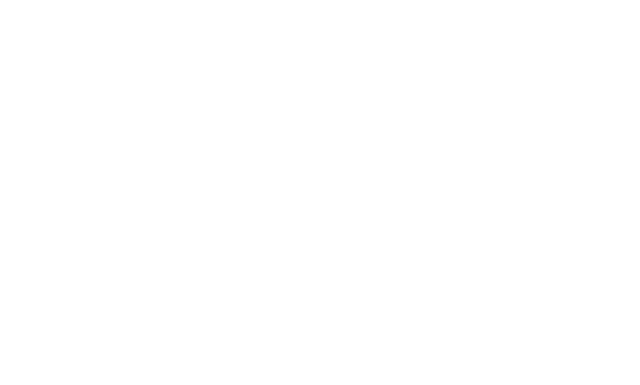
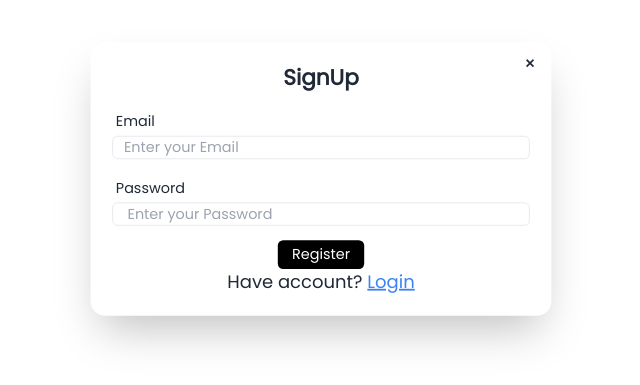
Before and after one commit to Vivek-862/Store, a React (Vite) app in the folder Frontend/: page /signup in a window 1280 px wide. Before the commit this address had no page. Shown: the part 253-638 px from the top of the page, without its empty margins (275-915 px from the left). Built offline with nearby package versions, Linux system fonts and the light colour scheme.

Commit message:
frontend done

```diff
--- a/Frontend/src/App.jsx
+++ b/Frontend/src/App.jsx
@@ -3,6 +3,8 @@
 import {Routes,Route} from "react-router-dom"
 import Grains from "../src/components/Products/Grains"
 import Vegetables from './components/Products/Vegetables'
+import Signup from "./components/Signup/Signup"
+import Login from "./components/Login/Login"
 
 function App() {
 
@@ -14,6 +16,9 @@
       <Route path="/" element={<Home/>}/>
       <Route path="/Vegetables" element={<Vegetables/>}/>
       <Route path="/Grains" element={<Grains/>}/>
+      <Route path="/signup" element={<Signup/>}/>
+
+
     </Routes>
 
     </div>
--- a/Frontend/src/components/Home/Home.jsx
+++ b/Frontend/src/components/Home/Home.jsx
@@ -14,6 +14,8 @@
     <Footer/>
 
 
+
+
     </>
   )
 }
--- /dev/null
+++ b/Frontend/src/components/Login/Login.jsx
@@ -0,0 +1,43 @@
+import React from 'react'
+import {Link} from 'react-router-dom';
+const Login = () => {
+  return (
+    <div>
+
+    <dialog id="my_modal_3" className="modal">
+  <     div className="modal-box dark:bg-slate-800 dark:text-white">
+        <form method="dialog">
+        {/* if there is a button in form, it will close the modal */}
+        <Link to="/" className="btn btn-sm btn-circle btn-ghost absolute right-2 top-2">✕</Link>
+        </form>
+        <h3 className="font-bold text-2xl">Login</h3>
+        {/* email */}
+        <div className='flex flex-col mt-4'>
+            <span className='justify-items-start text-left p-1'>Email</span>
+            <input type="email"
+            placeholder='Enter your Email'
+            className='px-3 border rounded-md outline-none text-green-500' />
+        </div>
+        {/* password */}
+        <div className='flex flex-col mt-4'>
+            <span className='justify-items-start text-left p-1'>Password</span>
+            <input type="password"
+            placeholder='Enter your Password'
+            className='px-4 border rounded-md outline-none text-green-500' />
+        </div>
+        {/* login button */}
+         <div className="flex justify-between mt-4 mx-5">
+            <button className='bg-black text-white py-1 px-4 rounded-md hover:bg-green-400 duration-300 cursor-pointer '>Login</button>
+            <p className=''>Not Registered?{" "}
+                <Link to="/signup" className='font-bold rounded hover:cursor-pointer hover:text-green-500'>
+                    Signup
+                </Link>{" "}
+            </p>
+         </div>
+         </div>
+     </dialog>
+    </div>
+  )
+}
+
+export default Login
--- a/Frontend/src/components/Navbar/Navbar.jsx
+++ b/Frontend/src/components/Navbar/Navbar.jsx
@@ -1,5 +1,6 @@
 import React from 'react';
 import {useState,useEffect} from 'react';
+import Login from "../Login/Login"
 
 const Navbar = () => {
   const[theme,setTheme]=useState(localStorage.getItem("theme")?localStorage.getItem("theme"):"light")
@@ -122,8 +123,11 @@
   </svg>
 </label>
 <div className=''>
-<a className="bg-black text-white py-2 px-3 rounded-md hover:bg-slate-500 duration-300 cursor-pointer ">Login</a>
+<a className="bg-black text-white py-2 px-3 rounded-md hover:bg-slate-500 duration-300 cursor-pointer "
+  onClick={()=>document.getElementById("my_modal_3").showModal()}>
+  Login</a>
 </div>
+<Login/>
 
 
 
--- /dev/null
+++ b/Frontend/src/components/Signup/Signup.jsx
@@ -0,0 +1,55 @@
+import React from 'react'
+import {Link} from 'react-router-dom'
+import Login from '../Login/Login'
+
+const Signup = () => {
+  return (
+    <div>
+      <div className='flex h-screen items-center justify-center '>
+
+       <div  className="w-[600px]">
+     <     div className="modal-box  dark:bg-slate-800 dark:text-white">
+           <form method="dailog">
+           {/* if there is a button in form, it will close the modal */}
+           <Link to='/' className="btn btn-sm btn-circle btn-ghost absolute right-2 top-2">✕</Link>
+           </form>
+           <h3 className="font-bold text-2xl">SignUp</h3>
+           {/* email */}
+           <div className='flex flex-col mt-4'>
+               <span className='justify-items-start text-left p-1'>Email</span>
+               <input type="email"
+               placeholder='Enter your Email'
+               className='px-3 border rounded-md outline-none text-green-500' />
+           </div>
+           {/* password */}
+           <div className='flex flex-col mt-4'>
+               <span className='justify-items-start text-left p-1'>Password</span>
+               <input type="password"
+               placeholder='Enter your Password'
+               className='px-4 border rounded-md outline-none text-green-500' />
+           </div>
+           {/* login button */}
+            <div className=" mt-4 mx-5">
+           <button className='bg-black text-white py-1 px-4 rounded-md hover:bg-green-400 duration-300 cursor-pointer '>Register</button>
+           <p className="text-xl">
+                  Have account?{" "}
+                  <button
+                    className="underline text-blue-500 cursor-pointer"
+                    onClick={() =>
+                      document.getElementById("my_modal_3").showModal()
+                    }
+                  >
+                    Login
+                  </button>{" "}
+                  <Login />
+                </p>
+
+            </div>
+            </div>
+        </div>
+       </div>
+    </div>
+  )
+}
+
+export default Signup
```
Also changed, not shown: 1 other file (tests, documents, lock files or other folders).
